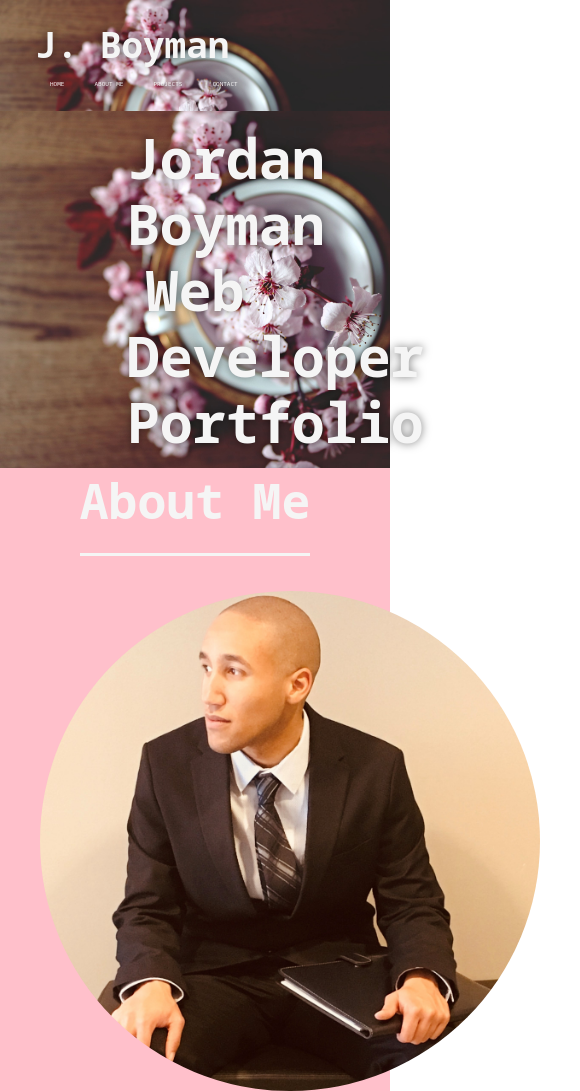
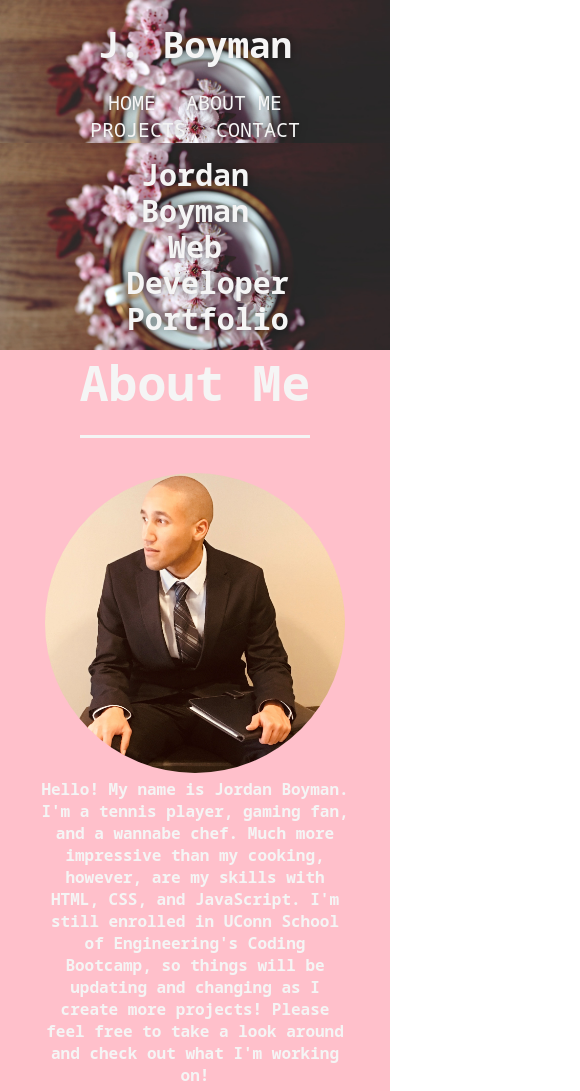
Before and after one commit to jtboyman/professional-portfolio, a plain HTML site: page index.html in a window 390 px wide. Shown: the top 1091 px of the page, 580 px wide, since content can reach past the window. Drawn offline with Linux system fonts and the light colour scheme.

Commit message:
add mobile functionality

```diff
--- a/assets/css/style.css
+++ b/assets/css/style.css
@@ -275,3 +275,50 @@ footer {
 .width-15 {
     width: 15%;
 }
+
+/*utility styles end*/
+
+/* MEDIA QUERY FOR SMALLER DESKTOP SCREENS AND SMALLER */
+
+@media screen and (max-width: 980px) {
+
+    header {
+        padding-bottom: 0;
+        justify-content: center;
+        position: relative;
+    }
+
+    header h1 {
+        width:100%;
+        text-align: center;
+    }
+
+    header nav ul {
+        margin-top: 20px;
+        width:100%;
+        justify-content: center;
+    }
+
+    header nav ul li a {
+        font-size: 20px;
+    }
+
+    .hero-cta h2 {
+        font-size:40px;
+    }
+
+    .about-me-blurb img {
+        height: 300px;
+        width: 300px;
+        border-radius: 50%;
+    }
+}
+
+/* MEDIA QUERY FOR TABLETS AND SMALLER */
+@media screen and (max-width: 575px) {/* this will be applied on any screen between 768px and 575px */
+
+.hero-cta h2 {
+    font-size: 30px;
+}
+
+}
```
